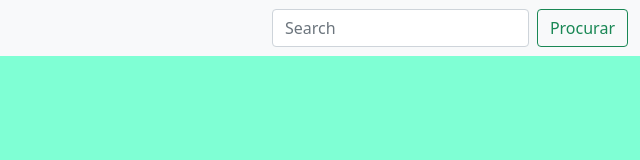
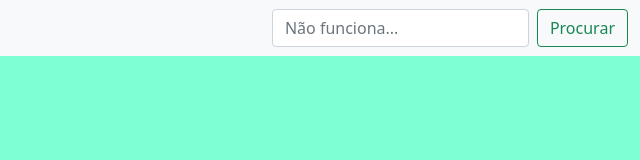
Before and after one commit to GabriellDuarte/Projeto_Bootstrap, a plain HTML site: page index.html in a window 1280 px wide. Shown: the full height of the page, 640-1280 px from the left. Drawn offline with Linux system fonts and the light colour scheme.

Commit message:
Mudando o procurar

```diff
--- a/index.html
+++ b/index.html
@@ -6,7 +6,7 @@
     <meta name="viewport" content="width=device-width, initial-scale=1.0">
     <link rel="stylesheet" href="bootstrap-5.1.3-dist/css/bootstrap.min.css">
     <link rel="stylesheet" href="Style.css">
-    <title>Carros antigos</title>
+    <title>Aya</title>
 
 </head>
 
@@ -31,7 +31,7 @@
               </li>
             </ul>
             <form class="d-flex">
-              <input class="form-control me-2" type="search" placeholder="Search" aria-label="Search">
+              <input class="form-control me-2" type="search" placeholder="Não funciona..." aria-label="Search">
               <button class="btn btn-outline-success" type="submit">Procurar</button>
             </form>
           </div>
```
